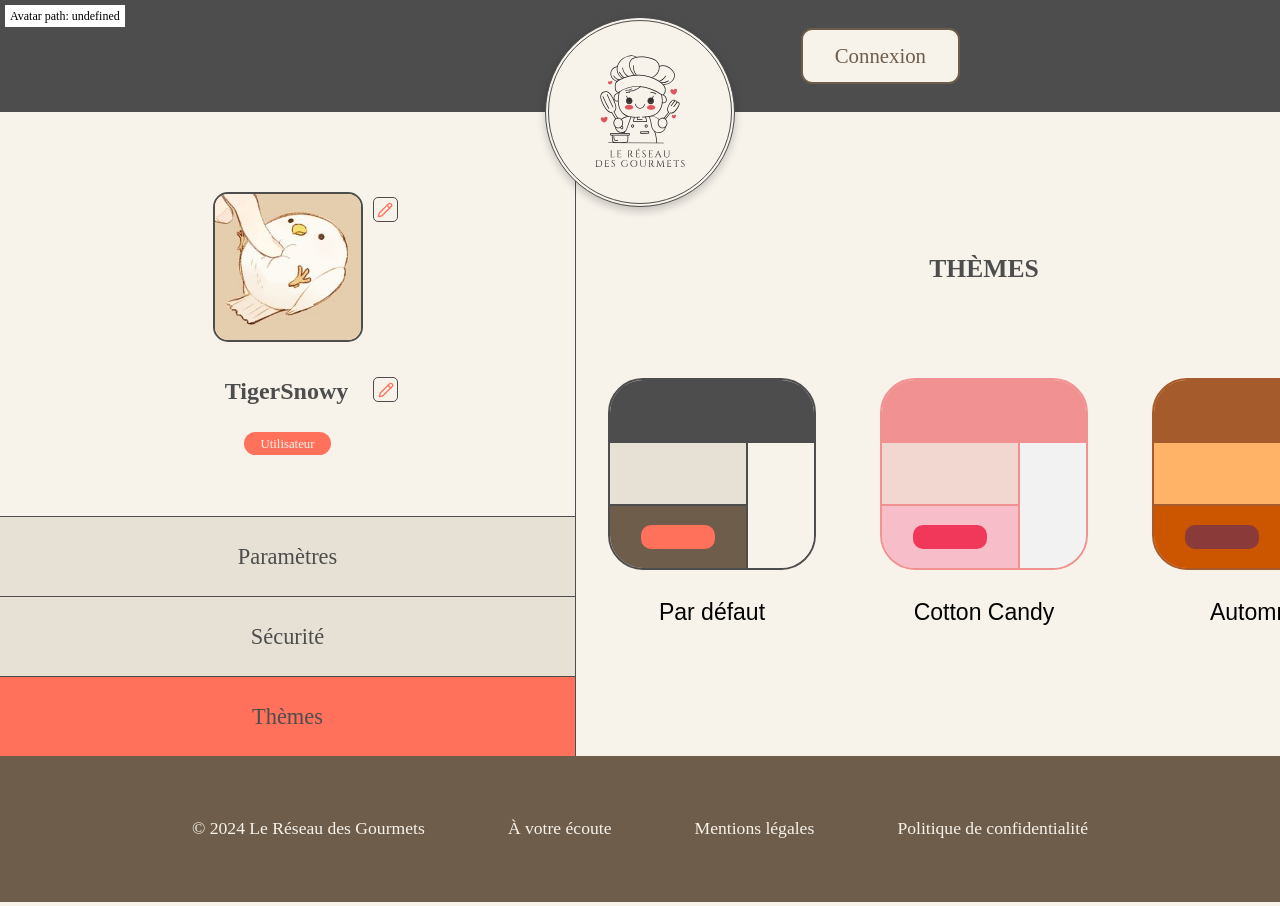
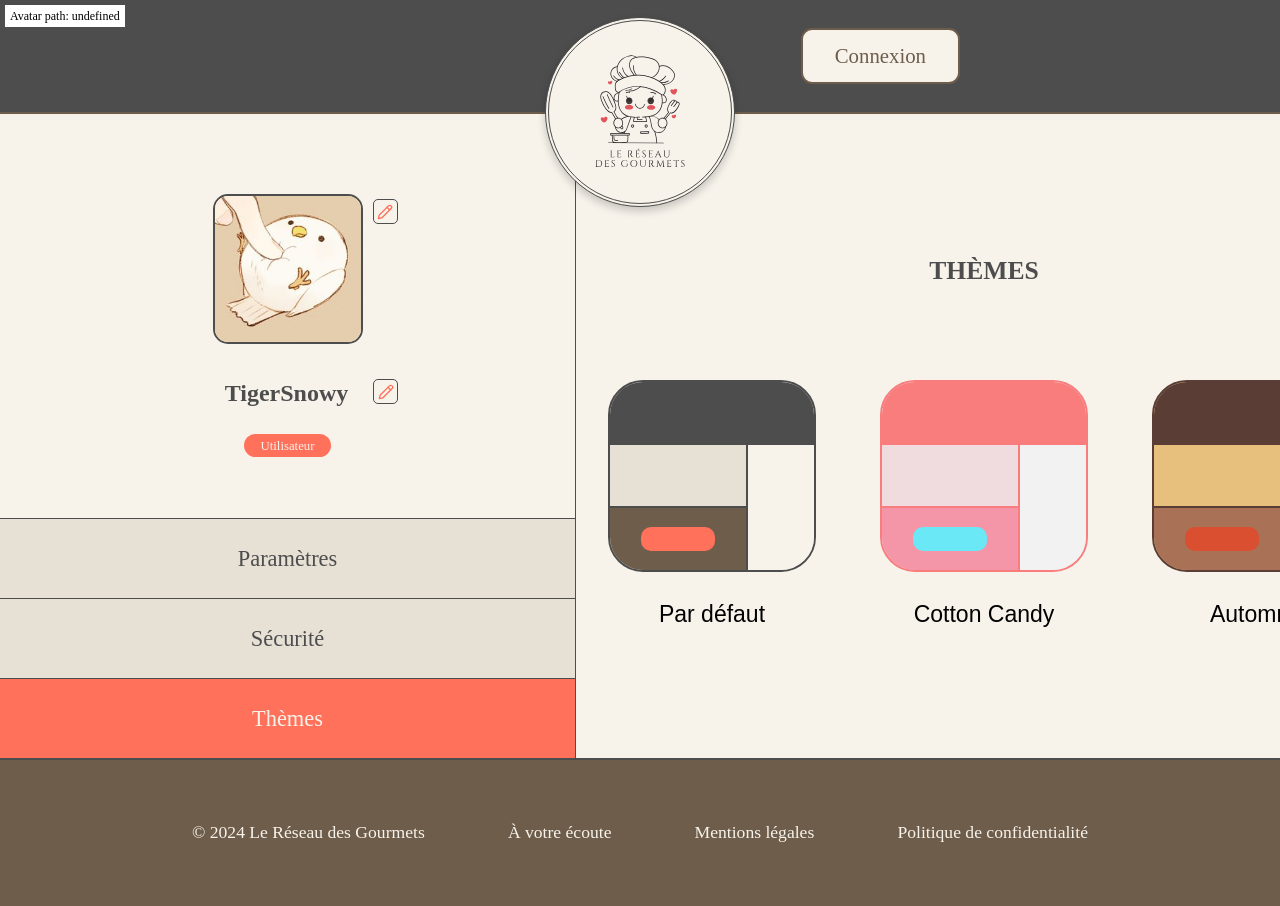
Before and after one commit to TigerSnowy/le_reseau_des_gourmets, a React (Vite) app in the folder code/client/: page /profil/themes in a window 1280 px wide. Shown: the top 906 px of the page. Built offline with nearby package versions, Linux system fonts and the light colour scheme.

Commit message:
💄 couleurs thèmes modifiées

```diff
--- a/code/client/src/assets/css/_themes.css
+++ b/code/client/src/assets/css/_themes.css
@@ -9,17 +9,121 @@
   }
 
   .theme-cottonCandy {
-    --primary-color: #F29191;
+    --primary-color: #f97d7d;
     --secondary-color: #F2F2F2;
-    --tertiary-color: #F2D7D0;
-    --quaternary-color: #F7BDC9;
-    --emphasis-color: #F2385A;
+    --tertiary-color: #f0dcdf;
+    --quaternary-color: #f595a8;
+    --emphasis-color: #6ae8f6;
   }
 
   .theme-autumn {
-    --primary-color: #A65B2D;
-    --secondary-color: #FFD699;
-    --tertiary-color: #FFB366;
-    --quaternary-color: #CC5500;
-    --emphasis-color: #8B3A3A;
+    --primary-color: #5A3E36;
+    --secondary-color: #FAF3E0;
+    --tertiary-color: #E8C07D;
+    --quaternary-color: #A97155;
+    --emphasis-color: #D94F30;
 }
+
+/* .theme-kawaiiPastel {
+  --primary-color: #E9AFA3;
+  --secondary-color: #FDF1F3;
+  --tertiary-color: #F4D6CC;
+  --quaternary-color: #C3BFD9;
+  --emphasis-color: #FF8FAB;
+} */
+
+/* .theme-autumn {
+  --primary-color: #e6541f;
+  --secondary-color: #FFF1F1;
+  --tertiary-color: #f5deb2;
+  --quaternary-color: #780116;
+  --emphasis-color: #C32F27;
+} */
+
+/* .theme-bloomingSpring {
+  --primary-color: #ADC178;
+  --secondary-color: #FAF8F1;
+  --tertiary-color: #FFE5EC;
+  --quaternary-color: #DDBEA9;
+  --emphasis-color: #EF476F;
+} */
+
+/* .theme-natureChic {
+  --primary-color: #2F3E46;
+  --secondary-color: #CAD2C5;
+  --tertiary-color: #EDEDE9;
+  --quaternary-color: #52796F;
+  --emphasis-color: #d6a21d;
+} */
+
+/* .theme-berryPie{
+  --primary-color: #702963;
+  --secondary-color: #fff5f7;
+  --tertiary-color: #fcefee;
+  --quaternary-color: #b56576;
+  --emphasis-color: #ffb4a2;
+} */
+
+/* .theme-cyberPop {
+  --primary-color: #2d00f7;
+  --secondary-color: #f1f1f1;
+  --tertiary-color: #e0e0ff;
+  --quaternary-color: #3a0ca3;
+  --emphasis-color: #ff006e;
+} */
+
+/* .theme-retroCafe {
+  --primary-color: #735D58;
+  --secondary-color: #FDF6E3;
+  --tertiary-color: #F5E1A4;
+  --quaternary-color: #D4A373;
+  --emphasis-color: #C44900;
+} */
+
+/* .theme-fallWhisper {
+  --primary-color: #85586F;
+  --secondary-color: #FDF7F0;
+  --tertiary-color: #FFE6A7;
+  --quaternary-color: #D4A276;
+  --emphasis-color: #B23A48;
+} */
+
+/* .theme-matchaPeace {
+  --primary-color: #587B6C;
+  --secondary-color: #F5F9F4;
+  --tertiary-color: #E3EFE3;
+  --quaternary-color: #A3B18A;
+  --emphasis-color: #C8553D;
+} */
+
+/* .theme-starryNight {
+  --primary-color: #1B1B3A;
+  --secondary-color: #F4F4F9;
+  --tertiary-color: #D2DAFF;
+  --quaternary-color: #3D348B;
+  --emphasis-color: #FFB400;
+} */
+
+/* .theme-snowyForest {
+  --primary-color: #3B5A4C;
+  --secondary-color: #F8F9FA;
+  --tertiary-color: #E1EBE4;
+  --quaternary-color: #7B9E89;
+  --emphasis-color: #A63446;
+} */
+
+/* .theme-seasideDream {
+  --primary-color: #0077B6;
+  --secondary-color: #F1FAFF;
+  --tertiary-color: #CAF0F8;
+  --quaternary-color: #90E0EF;
+  --emphasis-color: #F77F00;
+} */
+
+/* .theme-kawaiiTwilight {
+  --primary-color: #6A5ACD;
+  --secondary-color: #F5F0FF;
+  --tertiary-color: #E8DFF5;
+  --quaternary-color: #BFA2DB;
+  --emphasis-color: #FF82A9;
+} */
--- a/code/client/src/assets/scss/auth/auth.module.scss
+++ b/code/client/src/assets/scss/auth/auth.module.scss
@@ -26,8 +26,8 @@
 // formulaire
 
     .right {
-      background-color: var(--quaternary-color);
-      color: var(--secondary-color);
+      background-color: var(--secondary-color);
+      color: var(--primary-color);
       flex-direction: column;
       text-align: center;
       padding: 7rem;
@@ -57,7 +57,7 @@
         button {
           background-color: var(--emphasis-color);
           color: var(--secondary-color);
-          border: solid 1px var(--secondary-color);
+          border: solid 1px var(--quaternary-color);
           border-radius: 10px;
           padding: 0.7rem 3rem;
           margin-top: 1rem;
@@ -65,9 +65,9 @@
           cursor: pointer;
 
           &:hover {
-            background-color: var(--secondary-color);
-            border: solid 1px var(--emphasis-color);
-            color: #FF715B;
+            background-color: var(--tertiary-color);
+            color: var(--quaternary-color);
+            border: solid 1px var(--quaternary-color);
           }
         }
       }
@@ -75,9 +75,11 @@
       p {
         margin-top: 2rem;
         font-size: 1.1rem;
+        color: var(--quaternary-color);
 
         a {
-          color: var(--emphasis-color);
+          color: var(--primary-color);
+          // text-shadow: 3px 3px 5px rgb(176, 174, 174);
           font-size: 1.1rem;
           text-decoration: none;
 
@@ -88,7 +90,7 @@
       }
 
       a {
-        color: white;
+        color: var(--quaternary-color);
         margin-top: 2rem;
         font-size: 1rem;
         text-decoration: none;
--- a/code/client/src/assets/scss/nav/footer.module.scss
+++ b/code/client/src/assets/scss/nav/footer.module.scss
@@ -6,6 +6,7 @@
     padding: 4rem;
     padding-left: 15%;
     padding-right: 15%;
+    border-top: 2px solid var(--primary-color);
 
     .contactLink, .blogLink, .legalNoticesLink, .privacyPolicyLink, .copyright {
         text-decoration: none;
--- a/code/client/src/assets/scss/nav/nav.module.scss
+++ b/code/client/src/assets/scss/nav/nav.module.scss
@@ -12,6 +12,7 @@
   background-color: var(--primary-color);
   padding: 3.5rem;
   position: relative;
+  border-bottom: 2px solid var(--quaternary-color);
 
   .siteName {
     display: none;
@@ -213,17 +214,18 @@
       .logoutButton {
         width: 100%;
         font-size: 1.1rem;
-        color: var(--emphasis-color);
+        color: var(--primary-color);
         background: none;
-        background-color: var(--primary-color);
-        border: 2px solid var(--secondary-color);
+        background-color: var(--secondary-color);
+        border: 2px solid var(--emphasis-color);
         border-radius: 11px;
         padding: 0.8rem;
         cursor: pointer;
 
         &:hover {
           background-color: var(--secondary-color);
-          border: 2px solid var(--primary-color);
+          border: 2px solid var(--emphasis-color);
+          color: var(--emphasis-color);
         }
       }
     }
--- a/code/client/src/assets/scss/profile/profileLayout.module.scss
+++ b/code/client/src/assets/scss/profile/profileLayout.module.scss
@@ -175,4 +175,9 @@
     .active {
         background-color: var(--emphasis-color) !important;
     }
+
+    nav ul li.active a {
+        color: var(--secondary-color) !important;
+    }
+
 }
```
